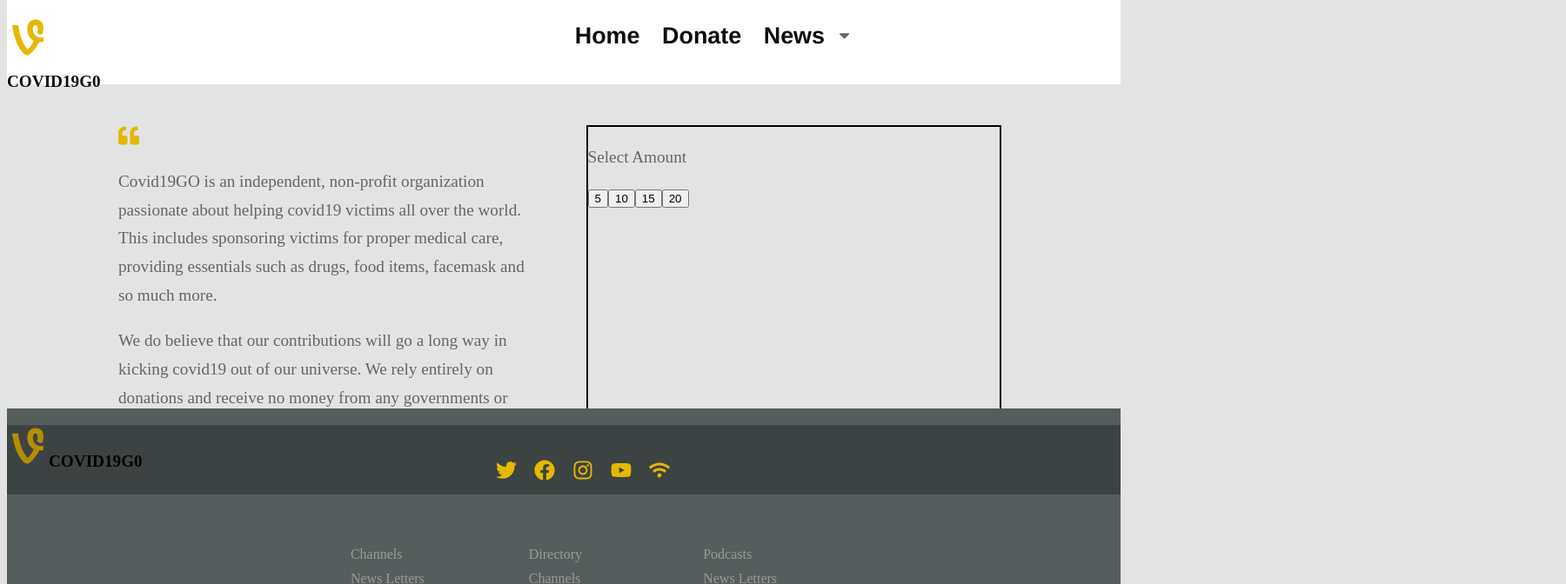
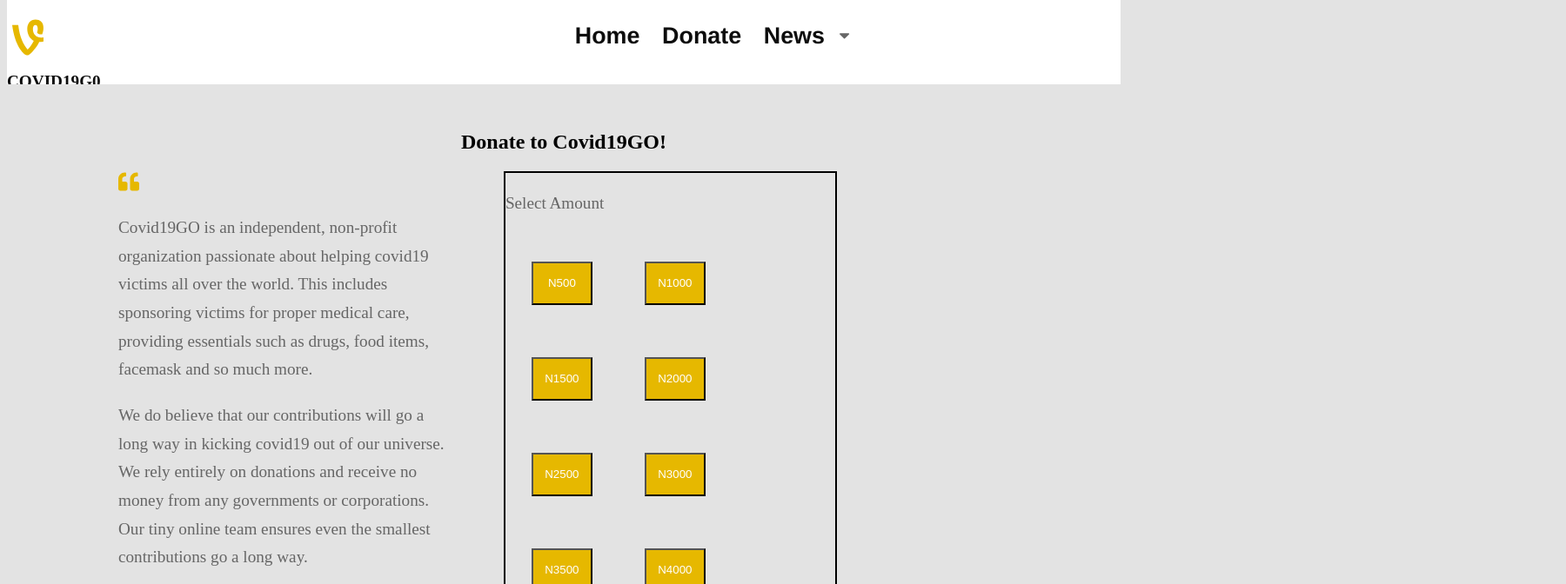
Before and after one commit to KelahKelah/covid19Go, a React (Create React App) app in the folder covid19go/: page /Donate in a window 1280 px wide. Shown: the top 672 px of the page at 87% size, 1800 px wide, since content can reach past the window. Built offline with nearby package versions, Linux system fonts and the light colour scheme.

Commit message:
more css to donate

```diff
--- a/covid19go/src/components/Footer/Footer.css
+++ b/covid19go/src/components/Footer/Footer.css
@@ -1,9 +1,10 @@
 .footer-wrap {
     width: 100vw;
     background-color: #565d5d;
-    position: fixed;
+    /* position: fixed; */
     bottom: 0;
     height: 330px;
+    box-sizing: border-box;
 }
 .footer-nav {
     background-color: #3d4343;
--- a/covid19go/src/components/Navigation/Navigation.css
+++ b/covid19go/src/components/Navigation/Navigation.css
@@ -7,6 +7,8 @@
     height: 97px;
     top: 0px;
     margin: 0rem;
+    overflow: auto;
+    box-sizing: border-box;
 }
 .item {
     font-size: 1.4em;
--- a/covid19go/src/pages/Donate/Donate.css
+++ b/covid19go/src/pages/Donate/Donate.css
@@ -1,24 +1,22 @@
 .donate-wrap {
 width: 100vw;
-display: flex;
 margin-top: 97px;
-margin-bottom: 330px;
-
 }
 .wrap-two {
     width: 80vw;
     margin: auto;
+    display: flex;
     /* background-color: blueviolet; */
 }
 .donate-text {
     /* border: 2px solid black; */
-    width: 37vw;
-    height: 77vh;
+    width: 37%;
+    height: 77%;
 }
 .payment {
     border: 2px solid black;
-    width: 37vw;
-    height: 77vh;
+    width: 37%;
+    height: 77%;
     margin-left: 5vw;
 }
 p {
@@ -26,11 +24,29 @@ p {
     line-height: 1.7;
     /* text-align: left; */
     color: #000;
-    margin-bottom: 20px;
+    margin-bottom:  20px;
 }
 i {
     color:#e6b800
 }
 .heading {
-    margin: auto;
+    margin-top: 150px;
+    text-align: center;
+
 }
+.custom-button {
+}
+.custom-button button {
+    background-color: #e6b800;
+    color:#fff;
+    width: 70px;
+    height: 50px;
+    margin: 30px;
+
+}
+div > button {
+    width: 150px;
+    height: 50px;
+    color: #fff;
+    background-color: #e6b800;
+}
--- a/covid19go/src/pages/Donate/Donate.js
+++ b/covid19go/src/pages/Donate/Donate.js
@@ -1,15 +1,15 @@
 import React from 'react';
 import './Donate.css';
-import {FaQuoteLeft, FaQuoteRight } from 'react-icons/fa'
+import {FaQuoteLeft, FaQuoteRight, FaCaretRight} from 'react-icons/fa'
 
 const Donate = (props) => {
 
     return(
         <>
-            <div className='heading'>
+            <div className="donate-wrap">
+                <div className='heading'>
                     <h2>Donate to Covid19GO!</h2>
-            </div>
-            <div className="donate-wrap">
+                </div>
                 <div className='wrap-two'>
                     <div className="donate-text">
                         <i><FaQuoteLeft /></i>
@@ -31,11 +31,18 @@ const Donate = (props) => {
 
                     <div className="payment">
                         <p>Select Amount</p>
+                        <div className='custom-button'>
+                            <button>N500</button>
+                            <button>N1000</button>
+                            <button>N1500</button>
+                            <button>N2000</button>
+                            <button>N2500</button>
+                            <button>N3000</button>
+                            <button>N3500</button>
+                            <button>N4000</button>
+                        </div>
                         <div>
-                            <button>5</button>
-                            <button>10</button>
-                            <button>15</button>
-                            <button>20</button>
+                            <button>Next Step<FaCaretRight /></button>
                         </div>
 
                     </div>
--- a/covid19go/src/pages/News/News.css
+++ b/covid19go/src/pages/News/News.css
@@ -1,16 +1,21 @@
 .news-wrap {
     display: flex;
-    width: 100vw;
-    margin-top: 97px; /* for navigation */
-    margin-bottom: 330px;
+    width: 100%;
+    box-sizing: border-box;
+    /* height: 100vh; */
+    /* margin-top: 97px; */
+    /* margin-bottom: 330px; */
+    /* overflow: auto; */
 
 }
 .wrap-two {
     display: flex;
-    width: 80vw;
+    width: 80%;
     margin: auto;
 }
-
+/* .wrap-boss {
+    padding: ;
+} */
 .articles h1 {
     display: inline;
     color: #e6b800
@@ -26,6 +31,7 @@ div > h3 {
 }
 span {
     color:#999999;
+    /* width: 150% */
 }
 .myLink {
     background-color: #856114;
--- a/covid19go/src/pages/News/NewsList.js
+++ b/covid19go/src/pages/News/NewsList.js
@@ -36,7 +36,7 @@ const NewsList = ({ voteNews, setVoteNews, allNews, title, author, publishedAt,
 
 
     return(
-        <div>{MyAllNews}</div>
+        <div className='wrap-boss'>{MyAllNews}</div>
     )
 
 
```
